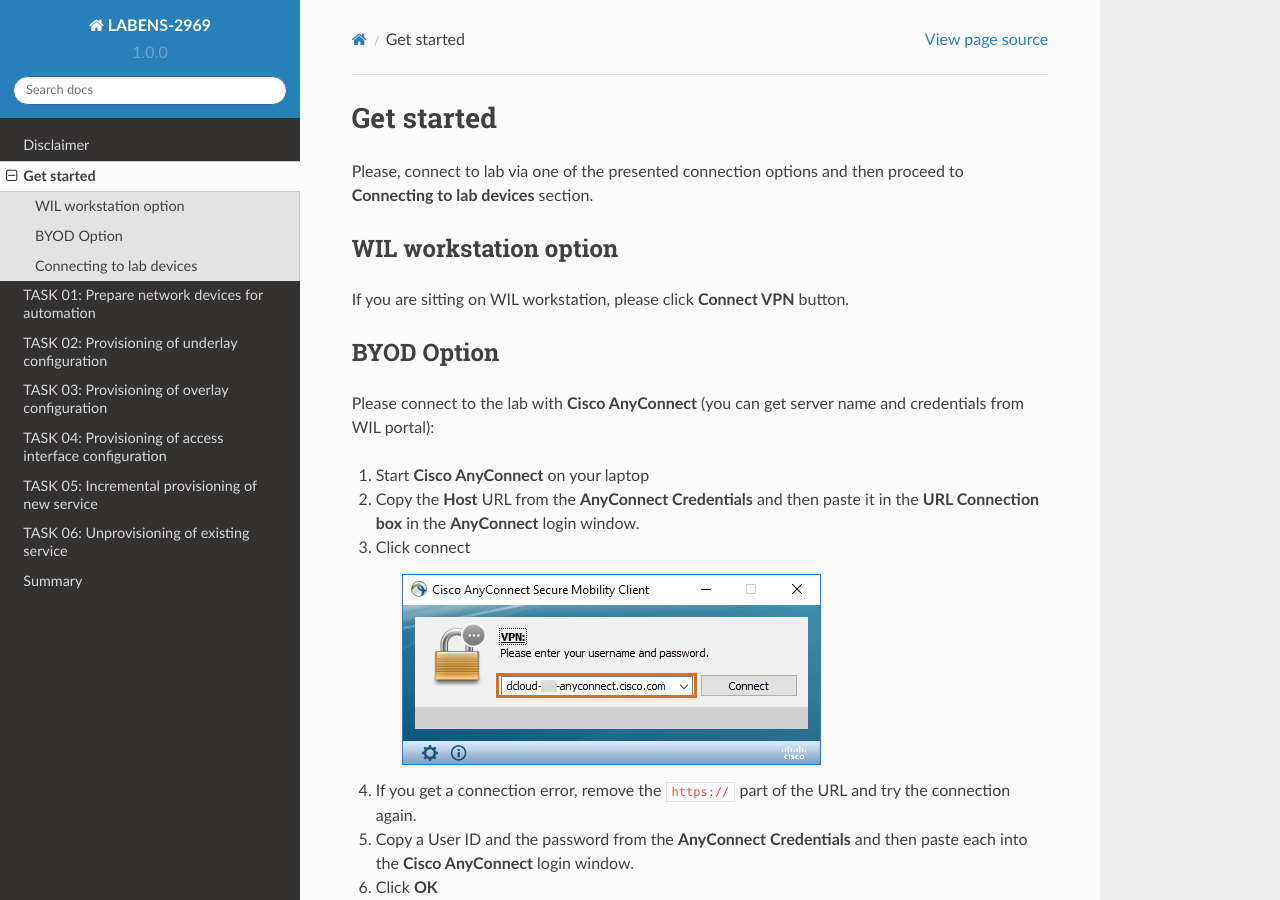
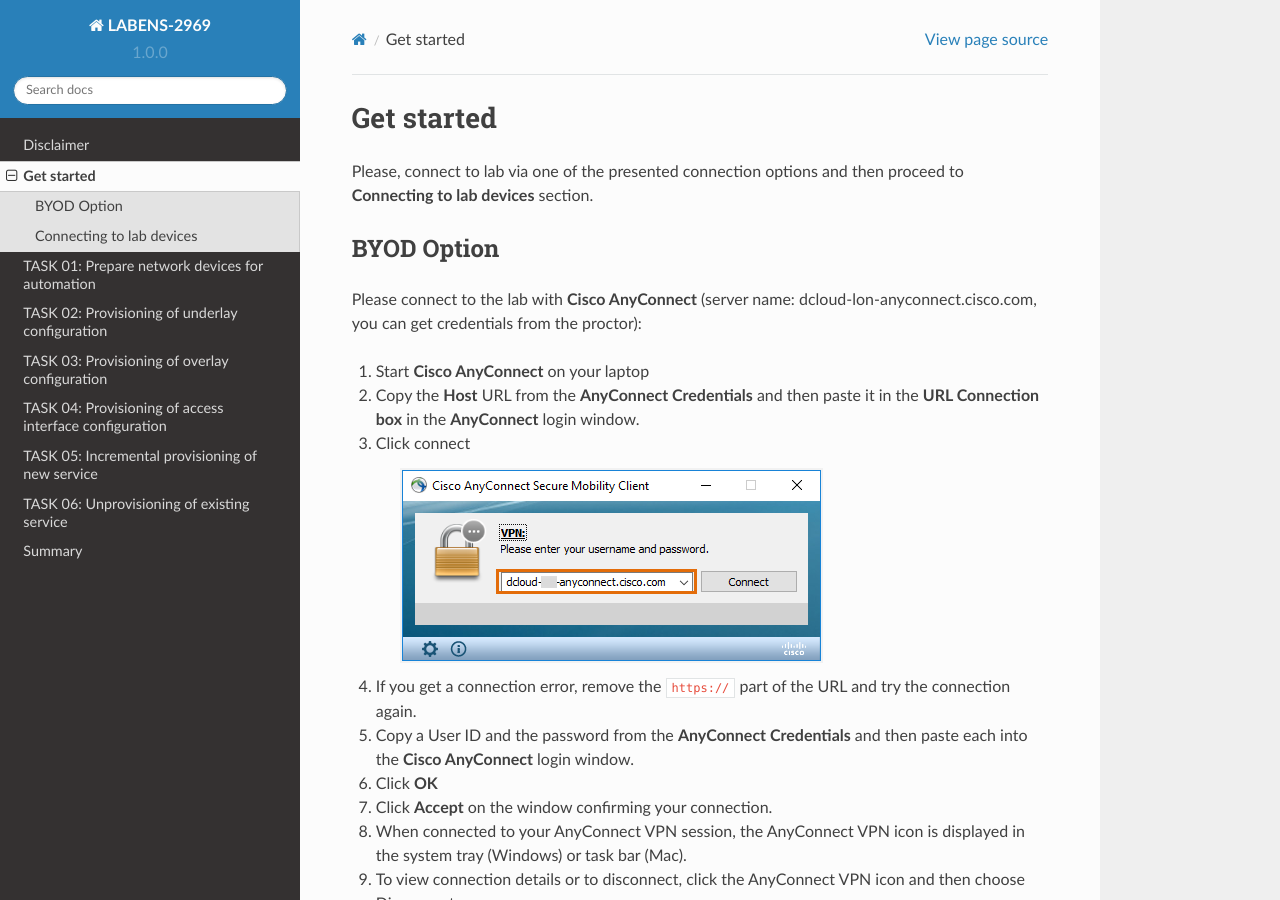
Before and after one commit to dvishchu/labens-2969, a Sphinx documentation site: the page built from docs/source/intro.rst, in a window 1280 px wide and 900 px high. Built offline with Sphinx 7.4.7 and the Read the Docs theme 2.0.0, drawn with Linux system fonts in a browser that asks for light colours.

Commit message:
Update intro.rst
TAC workshop 2023 commit

```diff
--- a/docs/source/intro.rst
+++ b/docs/source/intro.rst
@@ -3,15 +3,10 @@
 
 Please, connect to lab via one of the presented connection options and then proceed to **Connecting to lab devices** section.
 
-WIL workstation option
-**********************
-
-If you are sitting on WIL workstation, please click **Connect VPN** button.
-
 BYOD Option
 ***********
 
-Please connect to the lab with **Cisco AnyConnect** (you can get server name and credentials from WIL portal):
+Please connect to the lab with **Cisco AnyConnect** (server name: dcloud-lon-anyconnect.cisco.com, you can get credentials from the proctor):
 
 #. Start **Cisco AnyConnect** on your laptop
 #. Copy the **Host** URL from the **AnyConnect Credentials** and then paste it in the **URL Connection box** in the **AnyConnect** login window.
```
